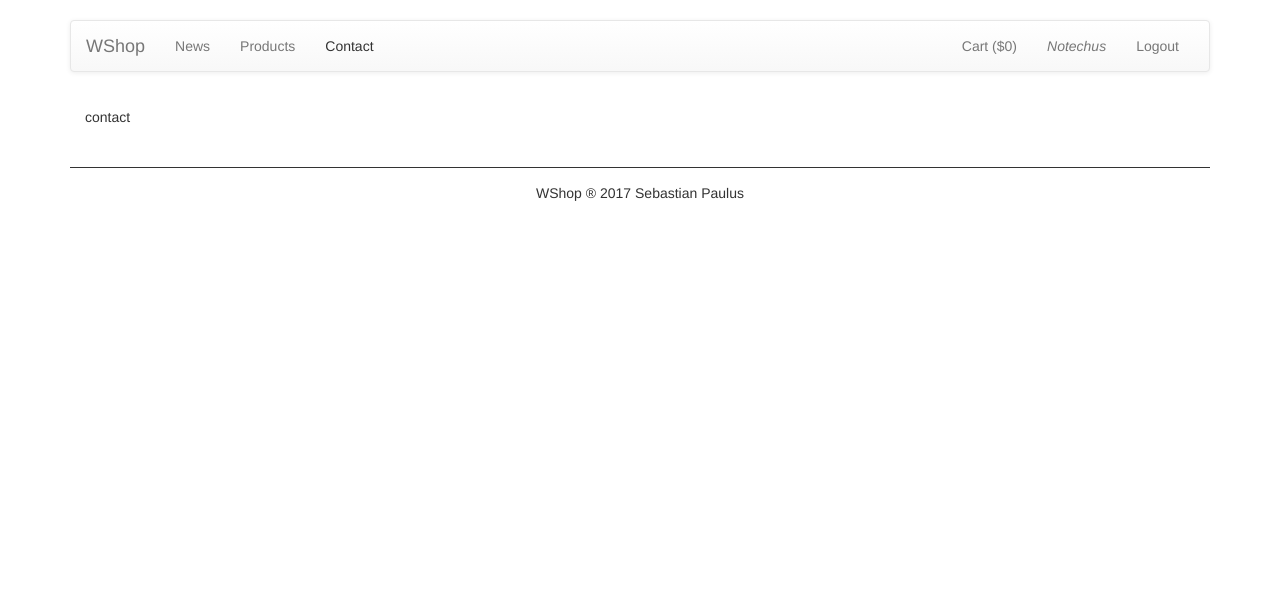
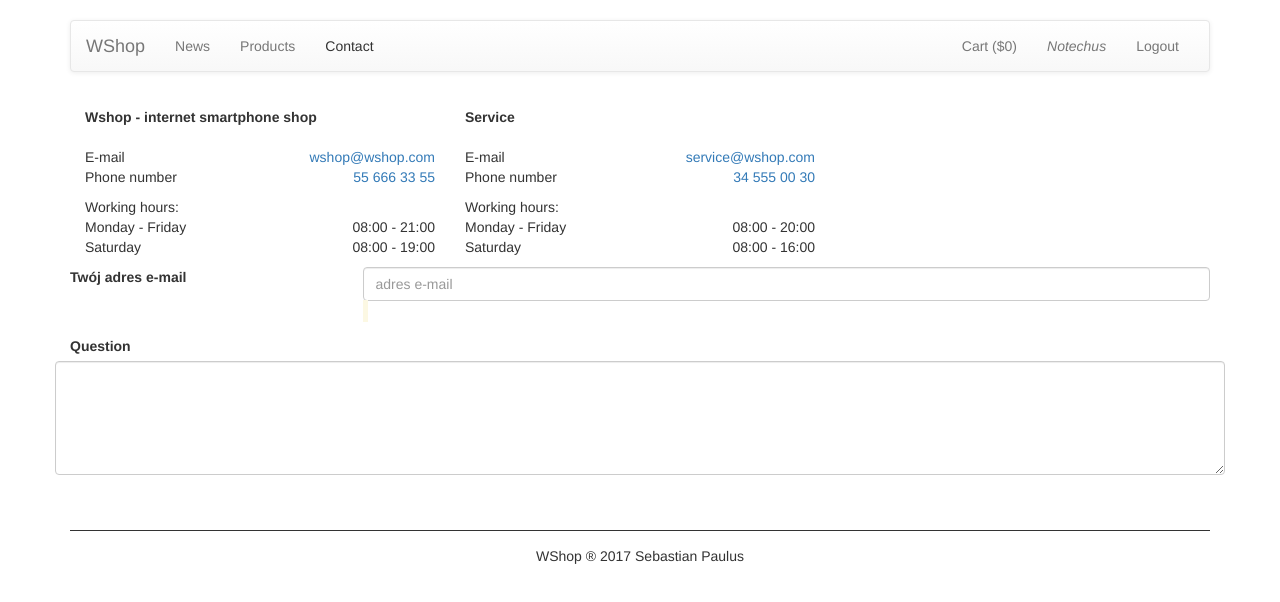
Before and after one commit to Notechus/wshop-web, a Vue app: page / in a window 1280 px wide. Both pictures are taken after a click on the link "Contact". Shown: the top 602 px of the page. Built offline with nearby package versions, Linux system fonts and the light colour scheme.

Commit message:
contact page

```diff
--- /dev/null
+++ b/src/components/contact/ContactInfo.vue
@@ -0,0 +1,62 @@
+<template>
+    <section class="row">
+        <div class="col-md-4">
+            <p>
+                <b>Wshop - internet smartphone shop</b>
+                <br>
+                <br>
+                <span class="pull-left">E-mail</span>
+                <span class="pull-right">
+                    <a href="mailto:wshop@wshop.com">wshop@wshop.com</a>
+                </span>
+                <br>
+                <span class="pull-left">Phone number</span>
+                <span class="pull-right">
+                    <a href="tel:556663355">55 666 33 55</a>
+                </span>
+                <br>
+            </p>
+            <p>
+                <span class="pull-left">Working hours:</span><br>
+                <span class="pull-left">Monday - Friday</span>
+                <span class="pull-right">08:00 - 21:00</span><br>
+                <span class="pull-left">Saturday</span>
+                <span class="pull-right">08:00 - 19:00</span><br>
+            </p>
+        </div>
+        <div class="col-md-4">
+            <p>
+                <b>Service</b>
+                <br>
+                <br>
+                <span class="pull-left">E-mail</span>
+                <span class="pull-right">
+                    <a href="mailto:service@wshop.com">service@wshop.com</a>
+                </span>
+                <br>
+                <span class="pull-left">Phone number</span>
+                <span class="pull-right">
+                    <a href="tel:345550030">34 555 00 30</a>
+                </span>
+                <br>
+            </p>
+            <p>
+                <span class="pull-left">Working hours:</span><br>
+                <span class="pull-left">Monday - Friday</span>
+                <span class="pull-right">08:00 - 20:00</span><br>
+                <span class="pull-left">Saturday</span>
+                <span class="pull-right">08:00 - 16:00</span><br>
+            </p>
+        </div>
+    </section>
+</template>
+
+<script>
+    export default {
+        components: {}
+    }
+</script>
+
+<style>
+
+</style>
--- a/src/components/pages/ContactPage.vue
+++ b/src/components/pages/ContactPage.vue
@@ -1,12 +1,19 @@
 <template>
     <div id="contact-page">
-        contact
+        <contact-info></contact-info>
+        <contact-form></contact-form>
     </div>
 </template>
 
 <script>
+    import ContactInfo from './../contact/ContactInfo.vue';
+    import ContactForm from './../contact/ContactForm.vue';
+
     export default {
-        components: {},
+        components: {
+            ContactInfo,
+            ContactForm
+        },
         created: function () {
 
         }
```
